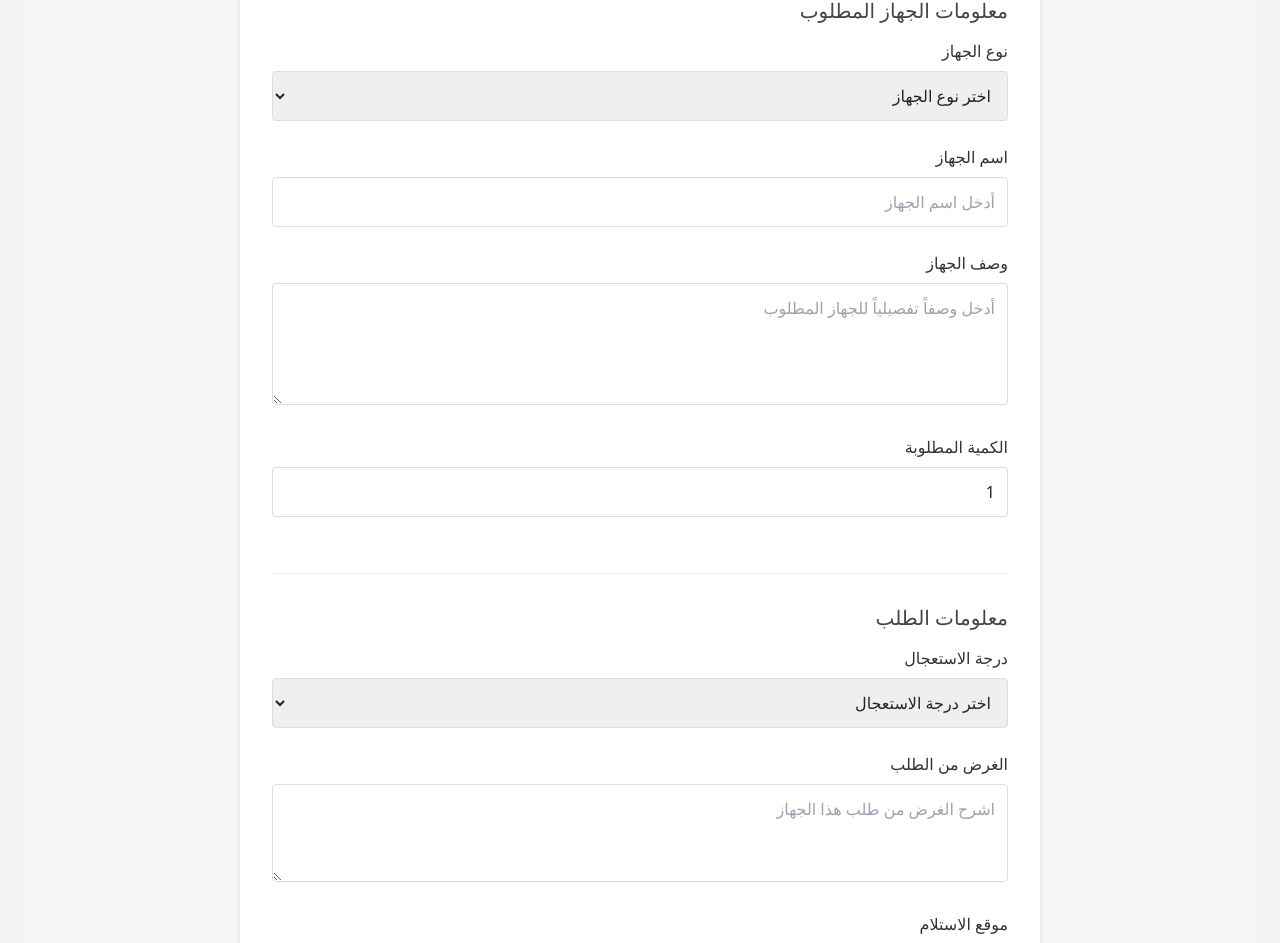
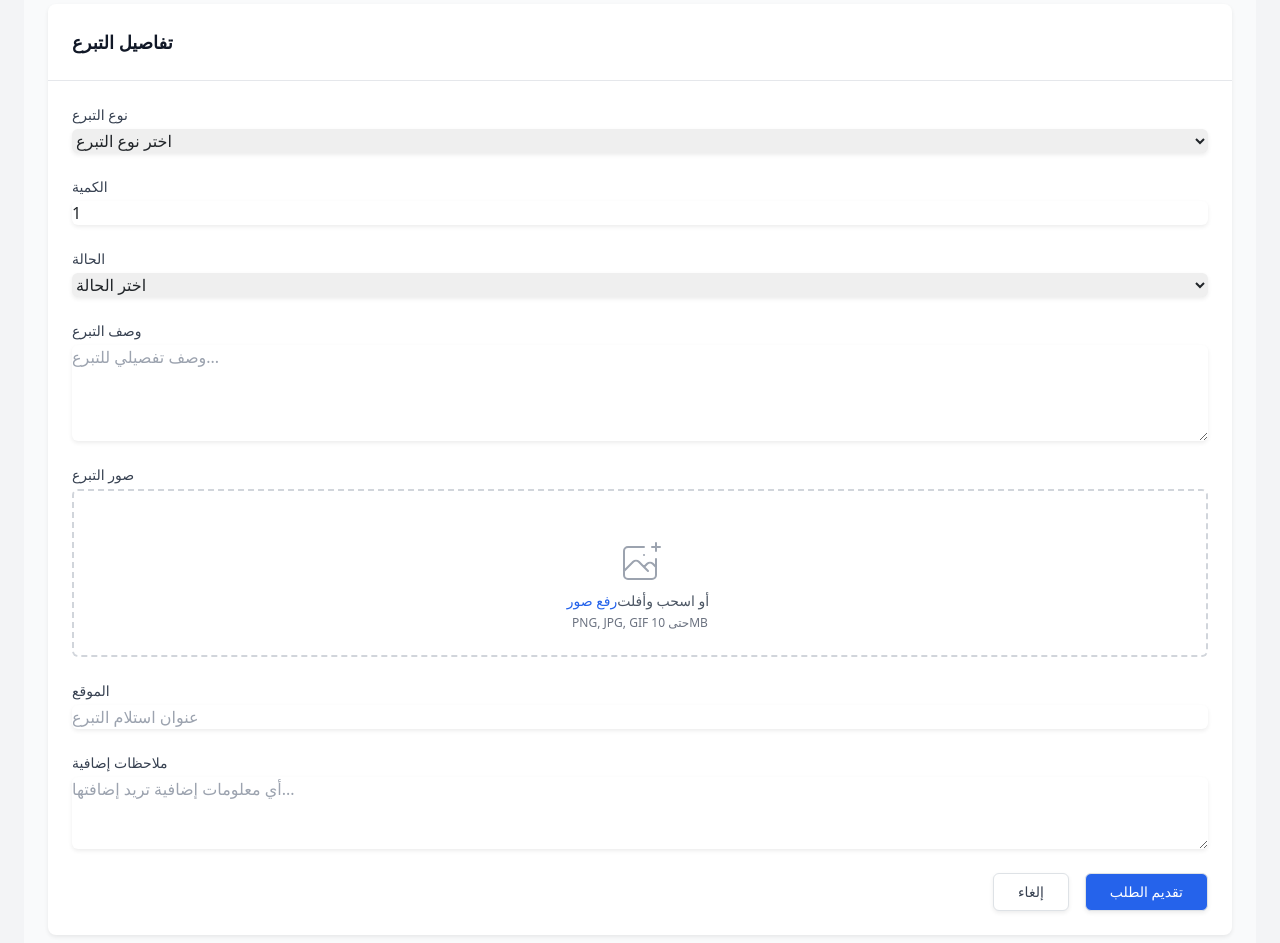
Before and after one commit to A7medAgha/ataa, a Vue app: page /ngo/new-request in a window 1280 px wide. Shown: the part 220-1163 px from the top of the page. Built offline with nearby package versions, Linux system fonts and the light colour scheme.

Commit message:
Update NewRequest.vue

```diff
--- a/src/views/ngo/NewRequest.vue
+++ b/src/views/ngo/NewRequest.vue
@@ -1,136 +1,218 @@
 <template>
-  <div class="new-request">
-    <div class="request-container">
-      <h1>طلب تبرع جديد</h1>
+  <div class="min-h-screen bg-gray-50">
+    <!-- Header Section -->
+    <div class="bg-white shadow-sm">
+      <div class="max-w-7xl mx-auto px-4 sm:px-6 lg:px-8 py-4">
+        <div class="flex justify-between items-center">
+          <h1 class="text-3xl font-bold text-gray-900">طلب تبرع جديد</h1>
+          <div class="flex items-center space-x-4 rtl:space-x-reverse">
+            <span class="text-sm text-gray-500">مرحباً، جمعية الرحمة</span>
+            <div class="h-10 w-10 rounded-full bg-blue-600 flex items-center justify-center text-white">
+              ر
+            </div>
+          </div>
+        </div>
+      </div>
+    </div>
 
-      <form @submit.prevent="handleSubmit" class="request-form">
-        <div class="form-section">
-          <h2>معلومات الجهاز المطلوب</h2>
+    <!-- Main Content -->
+    <div class="max-w-7xl mx-auto px-4 sm:px-6 lg:px-8 py-8">
+      <div class="bg-white rounded-lg shadow-sm">
+        <div class="p-6 border-b border-gray-200">
+          <h2 class="text-lg font-semibold text-gray-900">تفاصيل التبرع</h2>
+        </div>
+        <div class="p-6">
+          <form @submit.prevent="submitRequest" class="space-y-6">
+            <!-- نوع التبرع -->
+            <div class="form-group">
+              <label for="donationType" class="block text-sm font-medium text-gray-700">نوع التبرع</label>
+              <select
+                id="donationType"
+                v-model="request.type"
+                class="mt-1 block w-full rounded-md border-gray-300 shadow-sm focus:border-blue-500 focus:ring-blue-500"
+                required
+              >
+                <option value="">اختر نوع التبرع</option>
+                <option value="clothes">ملابس</option>
+                <option value="furniture">أثاث</option>
+                <option value="electronics">أجهزة إلكترونية</option>
+                <option value="books">كتب</option>
+                <option value="toys">ألعاب</option>
+                <option value="other">أخرى</option>
+              </select>
+            </div>
 
+            <!-- تفاصيل إضافية حسب النوع -->
+            <div v-if="request.type === 'clothes'" class="grid grid-cols-1 md:grid-cols-2 gap-6">
               <div class="form-group">
-            <label for="deviceType">نوع الجهاز</label>
-            <select id="deviceType" v-model="request.deviceType" required>
-              <option value="">اختر نوع الجهاز</option>
-              <option value="diagnostic">أجهزة تشخيصية</option>
-              <option value="monitoring">أجهزة مراقبة</option>
-              <option value="treatment">أجهزة علاجية</option>
+                <label for="clothesType" class="block text-sm font-medium text-gray-700">نوع الملابس</label>
+                <select
+                  id="clothesType"
+                  v-model="request.clothesType"
+                  class="mt-1 block w-full rounded-md border-gray-300 shadow-sm focus:border-blue-500 focus:ring-blue-500"
+                  required
+                >
+                  <option value="">اختر نوع الملابس</option>
+                  <option value="winter">ملابس شتوية</option>
+                  <option value="summer">ملابس صيفية</option>
+                  <option value="formal">ملابس رسمية</option>
+                  <option value="casual">ملابس عادية</option>
                 </select>
               </div>
 
               <div class="form-group">
-            <label for="deviceName">اسم الجهاز</label>
-            <input
-              type="text"
-              id="deviceName"
-              v-model="request.deviceName"
+                <label for="size" class="block text-sm font-medium text-gray-700">المقاس</label>
+                <select
+                  id="size"
+                  v-model="request.size"
+                  class="mt-1 block w-full rounded-md border-gray-300 shadow-sm focus:border-blue-500 focus:ring-blue-500"
                   required
-              placeholder="أدخل اسم الجهاز"
                 >
+                  <option value="">اختر المقاس</option>
+                  <option value="small">صغير</option>
+                  <option value="medium">متوسط</option>
+                  <option value="large">كبير</option>
+                  <option value="xlarge">كبير جداً</option>
+                </select>
+              </div>
             </div>
 
+            <!-- الكمية -->
             <div class="form-group">
-            <label for="deviceDescription">وصف الجهاز</label>
-            <textarea
-              id="deviceDescription"
-              v-model="request.deviceDescription"
-              required
-              placeholder="أدخل وصفاً تفصيلياً للجهاز المطلوب"
-              rows="4"
-            ></textarea>
-          </div>
-
-          <div class="form-group">
-            <label for="quantity">الكمية المطلوبة</label>
+              <label for="quantity" class="block text-sm font-medium text-gray-700">الكمية</label>
               <input
                 type="number"
                 id="quantity"
                 v-model="request.quantity"
+                class="mt-1 block w-full rounded-md border-gray-300 shadow-sm focus:border-blue-500 focus:ring-blue-500"
                 required
                 min="1"
-              placeholder="أدخل الكمية المطلوبة"
               >
+            </div>
+
+            <!-- الحالة -->
+            <div class="form-group">
+              <label for="condition" class="block text-sm font-medium text-gray-700">الحالة</label>
+              <select
+                id="condition"
+                v-model="request.condition"
+                class="mt-1 block w-full rounded-md border-gray-300 shadow-sm focus:border-blue-500 focus:ring-blue-500"
+                required
+              >
+                <option value="">اختر الحالة</option>
+                <option value="new">جديد</option>
+                <option value="like_new">كالجديد</option>
+                <option value="good">جيد</option>
+                <option value="fair">مقبول</option>
+              </select>
+            </div>
+
+            <!-- الوصف -->
+            <div class="form-group">
+              <label for="description" class="block text-sm font-medium text-gray-700">وصف التبرع</label>
+              <textarea
+                id="description"
+                v-model="request.description"
+                rows="4"
+                class="mt-1 block w-full rounded-md border-gray-300 shadow-sm focus:border-blue-500 focus:ring-blue-500"
+                required
+                placeholder="وصف تفصيلي للتبرع..."
+              ></textarea>
+            </div>
+
+            <!-- الصور -->
+            <div class="form-group">
+              <label class="block text-sm font-medium text-gray-700">صور التبرع</label>
+              <div class="mt-1 flex justify-center px-6 pt-5 pb-6 border-2 border-gray-300 border-dashed rounded-md">
+                <div class="space-y-1 text-center">
+                  <svg class="mx-auto h-12 w-12 text-gray-400" stroke="currentColor" fill="none" viewBox="0 0 48 48">
+                    <path d="M28 8H12a4 4 0 00-4 4v20m32-12v8m0 0v8a4 4 0 01-4 4H12a4 4 0 01-4-4v-4m32-4l-3.172-3.172a4 4 0 00-5.656 0L28 28M8 32l9.172-9.172a4 4 0 015.656 0L28 28m0 0l4 4m4-24h8m-4-4v8m-12 4h.02" stroke-width="2" stroke-linecap="round" stroke-linejoin="round" />
+                  </svg>
+                  <div class="flex text-sm text-gray-600">
+                    <label for="file-upload" class="relative cursor-pointer bg-white rounded-md font-medium text-blue-600 hover:text-blue-500 focus-within:outline-none focus-within:ring-2 focus-within:ring-offset-2 focus-within:ring-blue-500">
+                      <span>رفع صور</span>
+                      <input id="file-upload" name="file-upload" type="file" class="sr-only" multiple accept="image/*">
+                    </label>
+                    <p class="pr-1 rtl:pr-0 rtl:pl-1">أو اسحب وأفلت</p>
+                  </div>
+                  <p class="text-xs text-gray-500">PNG, JPG, GIF حتى 10MB</p>
+                </div>
               </div>
             </div>
 
-        <div class="form-section">
-          <h2>معلومات الطلب</h2>
-
+            <!-- الموقع -->
             <div class="form-group">
-            <label for="urgency">درجة الاستعجال</label>
-            <select id="urgency" v-model="request.urgency" required>
-              <option value="">اختر درجة الاستعجال</option>
-              <option value="high">عالية</option>
-              <option value="medium">متوسطة</option>
-              <option value="low">منخفضة</option>
-            </select>
-          </div>
-
-          <div class="form-group">
-            <label for="purpose">الغرض من الطلب</label>
-            <textarea
-              id="purpose"
-              v-model="request.purpose"
-              required
-              placeholder="اشرح الغرض من طلب هذا الجهاز"
-              rows="3"
-            ></textarea>
-          </div>
-
-          <div class="form-group">
-            <label for="location">موقع الاستلام</label>
+              <label for="location" class="block text-sm font-medium text-gray-700">الموقع</label>
               <input
                 type="text"
                 id="location"
                 v-model="request.location"
+                class="mt-1 block w-full rounded-md border-gray-300 shadow-sm focus:border-blue-500 focus:ring-blue-500"
                 required
-              placeholder="أدخل موقع استلام الجهاز"
+                placeholder="عنوان استلام التبرع"
               >
             </div>
 
+            <!-- ملاحظات إضافية -->
             <div class="form-group">
-            <label for="notes">ملاحظات إضافية</label>
+              <label for="notes" class="block text-sm font-medium text-gray-700">ملاحظات إضافية</label>
               <textarea
                 id="notes"
                 v-model="request.notes"
-              placeholder="أدخل أي ملاحظات إضافية"
                 rows="3"
+                class="mt-1 block w-full rounded-md border-gray-300 shadow-sm focus:border-blue-500 focus:ring-blue-500"
+                placeholder="أي معلومات إضافية تريد إضافتها..."
               ></textarea>
             </div>
-        </div>
 
-        <div class="form-actions">
-          <button type="button" class="cancel-button" @click="cancelRequest">إلغاء</button>
-          <button type="submit" class="submit-button">تقديم الطلب</button>
+            <!-- أزرار التحكم -->
+            <div class="flex justify-end space-x-4 rtl:space-x-reverse">
+              <button
+                type="button"
+                @click="cancel"
+                class="px-4 py-2 border border-gray-300 rounded-md shadow-sm text-sm font-medium text-gray-700 bg-white hover:bg-gray-50 focus:outline-none focus:ring-2 focus:ring-offset-2 focus:ring-blue-500"
+              >
+                إلغاء
+              </button>
+              <button
+                type="submit"
+                class="px-4 py-2 border border-transparent rounded-md shadow-sm text-sm font-medium text-white bg-blue-600 hover:bg-blue-700 focus:outline-none focus:ring-2 focus:ring-offset-2 focus:ring-blue-500"
+              >
+                تقديم الطلب
+              </button>
             </div>
           </form>
+        </div>
+      </div>
     </div>
   </div>
 </template>
 
 <script>
 export default {
-  name: 'NewRequestPage',
+  name: 'NewRequest',
   data() {
     return {
       request: {
-        deviceType: '',
-        deviceName: '',
-        deviceDescription: '',
+        type: '',
+        clothesType: '',
+        size: '',
         quantity: 1,
-        urgency: '',
-        purpose: '',
+        condition: '',
+        description: '',
         location: '',
-        notes: ''
+        notes: '',
+        images: []
       }
     }
   },
   methods: {
-    handleSubmit() {
-      // Implement request submission logic here
+    submitRequest() {
+      // Implement request submission logic
       console.log('Submitting request:', this.request)
     },
-    cancelRequest() {
-      // Implement cancel logic here
+    cancel() {
+      // Implement cancel logic
       this.$router.push('/ngo/dashboard')
     }
   }
@@ -138,97 +220,8 @@ export default {
 </script>
 
 <style scoped>
-.new-request {
-  direction: rtl;
-  min-height: 100vh;
-  background-color: #f5f5f5;
-  padding: 2rem;
-}
-
-.request-container {
-  max-width: 800px;
-  margin: 0 auto;
-  background: white;
-  padding: 2rem;
-  border-radius: 8px;
-  box-shadow: 0 2px 4px rgba(0,0,0,0.1);
-}
-
-.form-section {
-  margin-bottom: 2rem;
-  padding-bottom: 2rem;
-  border-bottom: 1px solid #eee;
-}
-
-.form-section:last-child {
-  border-bottom: none;
-}
-
-.form-group {
-  margin-bottom: 1.5rem;
-}
-
-label {
-  display: block;
-  margin-bottom: 0.5rem;
-  font-weight: 500;
-  color: #333;
-}
-
-input, select, textarea {
-  width: 100%;
-  padding: 0.75rem;
-  border: 1px solid #ddd;
-  border-radius: 4px;
-  font-size: 1rem;
-}
-
-textarea {
-  resize: vertical;
-}
-
-.form-actions {
-  display: flex;
-  gap: 1rem;
-  justify-content: flex-end;
-  margin-top: 2rem;
-}
-
-.cancel-button, .submit-button {
-  padding: 0.75rem 1.5rem;
-  border-radius: 4px;
-  font-size: 1rem;
-  cursor: pointer;
-}
-
-.cancel-button {
-  background-color: #f8f9fa;
-  border: 1px solid #ddd;
-  color: #666;
-}
-
-.submit-button {
-  background-color: #4CAF50;
-  border: none;
-  color: white;
-}
-
-.cancel-button:hover {
-  background-color: #e9ecef;
-}
-
-.submit-button:hover {
-  background-color: #45a049;
-}
-
-h1 {
-  margin-bottom: 2rem;
-  color: #333;
-}
-
-h2 {
-  margin-bottom: 1rem;
-  color: #444;
-  font-size: 1.25rem;
+/* Custom styles for RTL support */
+[dir="rtl"] .rtl\:space-x-reverse > :not([hidden]) ~ :not([hidden]) {
+  --tw-space-x-reverse: 1;
 }
 </style>
```
Lines whose indentation alone changed are shown as unchanged.
